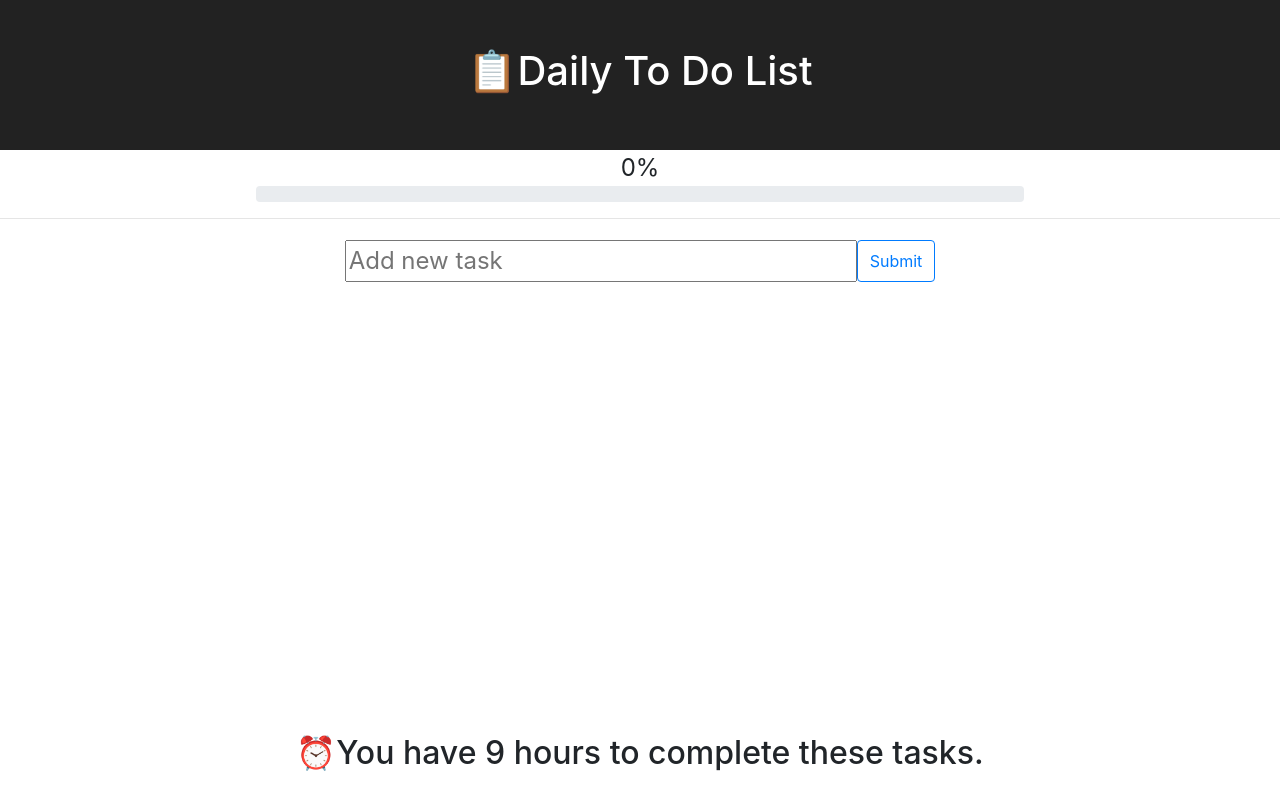
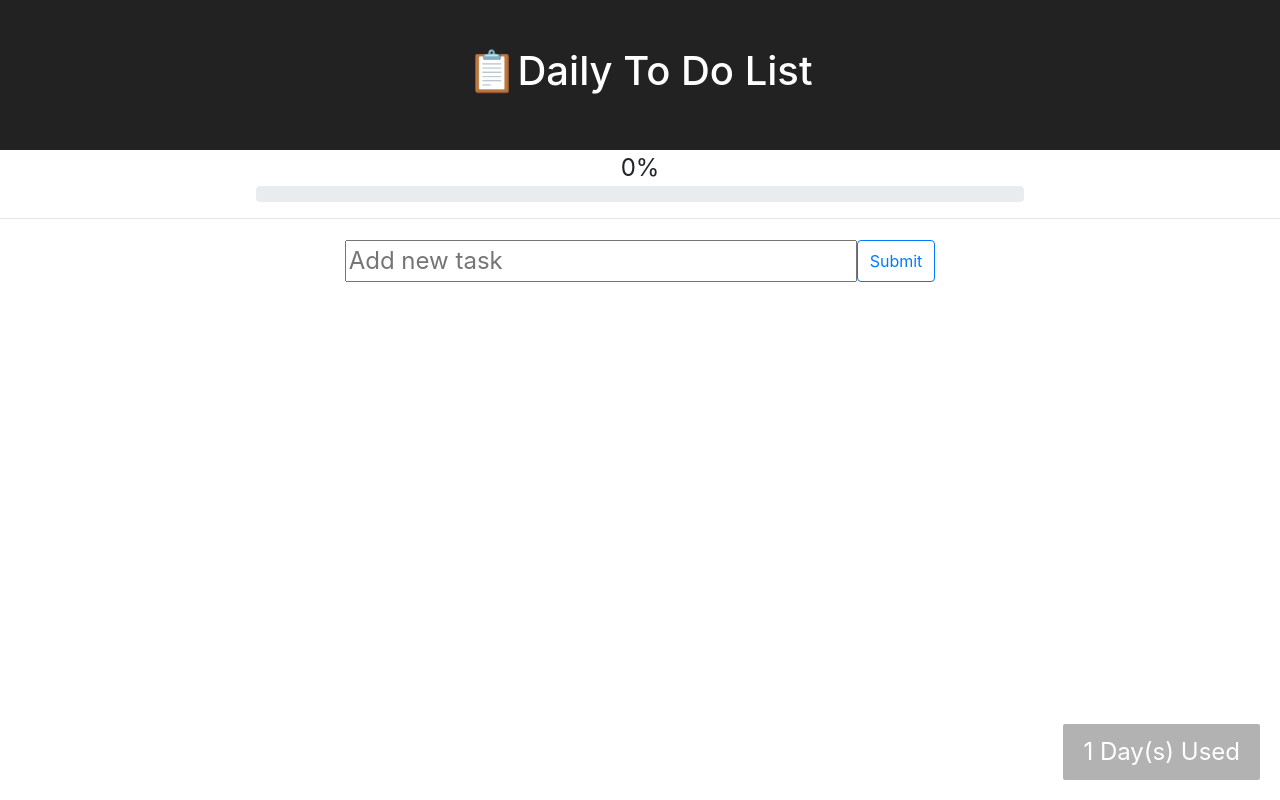
Before and after one commit to bhoang93/daily-todo, a React (Create React App) app: page / in a window 1280 px wide. Built offline with nearby package versions, Linux system fonts and the light colour scheme.

Commit message:
Updated logic, added modal

```diff
--- a/package.json
+++ b/package.json
@@ -1,7 +1,7 @@
 {
   "name": "daily-todo",
   "homepage": "http://bhoang93.github.io/daily-todo",
-  "version": "0.2.0",
+  "version": "0.3.0",
   "private": true,
   "dependencies": {
     "bootstrap": "^4.1.3",
@@ -9,6 +9,8 @@
     "localforage": "^1.7.2",
     "moment": "^2.22.2",
     "react": "^16.5.2",
+    "react-custom-scroll": "^4.0.0",
+    "react-custom-scrollbars": "^4.2.1",
     "react-dom": "^16.5.2",
     "react-scripts": "1.1.5",
     "reactstrap": "^6.4.0"
--- a/public/index.html
+++ b/public/index.html
@@ -26,6 +26,7 @@
       You need to enable JavaScript to run this app.
     </noscript>
     <div id="root"></div>
+    <div id="modal-root"></div>
     <!--
       This HTML file is a template.
       If you open it directly in the browser, you will see an empty page.
--- a/src/App.css
+++ b/src/App.css
@@ -1,6 +1,7 @@
 .App {
   text-align: center;
   font-size: 1.5em;
+  position: relative;
 }
 
 .App-header {
@@ -22,3 +23,13 @@
   display: flex;
   justify-content: center;
 }
+
+.tracker {
+  position: fixed;
+  bottom: 20px;
+  right: 20px;
+  background-color: rgba(0, 0, 0, 0.3);
+  padding: 10px 20px;
+  color: white;
+  border-radius: 2px;
+}
--- a/src/App.js
+++ b/src/App.js
@@ -6,7 +6,6 @@ import moment from "moment";
 
 import ToDoList from "./Components/ToDoList";
 import ProgressBar from "./Components/ProgressBar";
-import CountdownToTomorrow from "./Components/CountdownToTomorrow";
 
 const localforage = require("localforage");
 
@@ -19,20 +18,12 @@ class App extends Component {
     this.state = {
       toDoItems: [],
       completedItems: [],
-      today: "",
+      totalDays: 1,
       percentDone: 0
     };
   }
 
   componentDidMount() {
-    let utc = moment().format("MMM Do YY");
-
-    if (utc !== this.state.today) {
-      this.toDoItems = this.toDoItems.concat(this.completedItems);
-      this.completedItems = [];
-      localforage.setItem("today", utc);
-    }
-
     localforage
       .getItem("toDoItems")
       .then(list => {
@@ -60,30 +51,34 @@ class App extends Component {
       })
       .then(() => this.progressUpdate());
 
-    localforage.getItem("today").then(day => {
-      if (day !== null) {
-        this.setState({ today: day });
-      }
-    });
+    let day = moment().format("dddd");
+    let oldDay;
+    localforage.getItem("today").then(day => (oldDay = day));
+    if (day !== oldDay) {
+      localforage.getItem("count").then(count => {
+        count === null
+          ? localforage.setItem("count", 1)
+          : localforage.setItem("count", count + 1);
+        this.setState({ count: count + 1 });
+      });
+
+      this.toDoItems = this.toDoItems.concat(this.completedItems);
+      this.completedItems = [];
+      localforage.setItem("today", day).then(() =>
+        this.setState(
+          {
+            toDoItems: this.toDoItems,
+            completedItems: this.completedItems
+          },
+          () => this.progressUpdate()
+        )
+      );
+    }
   }
-
-  getDataFromDb = (key, stateField, stateData) => {
-    localforage
-      .getItem(key)
-      .then(data => {
-        if (data !== null) {
-          stateData = data;
-        }
-      })
-      .then(() => {
-        this.setState({
-          [stateField]: stateData
-        });
-      });
-  };
 
   toDoItems = [];
   completedItems = [];
+  today = "";
 
   updateArrays = () => {
     this.setState(
@@ -117,29 +112,29 @@ class App extends Component {
   addNewTask = event => {
     if (event.key === "Enter" || event === "click") {
       let input = this.inputField.current.value;
-      if (input !== "") {
-        this.toDoItems.push(input);
+      if (input !== "" && this.toDoItems.indexOf(input) === -1) {
+        this.toDoItems = [...this.toDoItems, input];
         this.updateArrays();
         this.inputField.current.value = "";
       }
     }
   };
 
-  removeTask = key => {
-    let index = this.toDoItems.indexOf(key);
-    this.toDoItems.splice(index, 1);
+  removeTask = removedTask => {
+    let newArray = this.toDoItems.filter(task => task !== removedTask);
+    this.toDoItems = newArray;
     this.updateArrays();
   };
 
   completeTask = item => {
-    this.completedItems.push(item);
+    this.completedItems = [...this.completedItems, item];
     this.removeTask(item);
   };
 
   addTaskBackToList = item => {
     this.toDoItems.push(item);
-    let index = this.completedItems.indexOf(item);
-    this.completedItems.splice(item, 1);
+    let newArray = this.toDoItems.filter(task => task !== item);
+    this.completedItems = newArray;
     this.updateArrays();
   };
 
@@ -148,7 +143,9 @@ class App extends Component {
       <div className="App">
         <header className="App-header">
           <h1 className="App-title">
-            <span>📋</span>Daily To Do List
+            <span role="img" aria-label="clipboard">
+              📋
+            </span>Daily To Do List
           </h1>
         </header>
         <ProgressBar percentDone={this.state.percentDone} />
@@ -169,6 +166,7 @@ class App extends Component {
             Submit
           </Button>
         </div>
+
         <ToDoList
           completeTask={this.completeTask}
           removeTask={this.removeTask}
@@ -177,7 +175,7 @@ class App extends Component {
           addTaskBackToList={this.addTaskBackToList}
         />
 
-        <CountdownToTomorrow percentDone={this.state.percentDone} />
+        <div className="tracker">{this.state.totalDays} Day(s) Used</div>
       </div>
     );
   }
--- a/src/Components/CountdownToTomorrow.js
+++ /dev/null
@@ -1,35 +0,0 @@
-import React from "react";
-import moment from "moment";
-
-const timeUntilTomorrow = () => {
-  let tomorrow = moment()
-    .endOf("day")
-    .fromNow()
-    .split(" ");
-  return `You have ${tomorrow[1]} ${tomorrow[2]} to complete these tasks.`;
-};
-
-const CountdownToTomorrow = ({ percentDone }) => {
-  return (
-    <div
-      style={{
-        position: "fixed",
-        margin: "auto",
-        left: 0,
-        right: 0,
-        bottom: 20
-      }}
-    >
-      {percentDone === "100" ? (
-        <h2>All tasks complete. Good job!</h2>
-      ) : (
-        <h2>
-          <span>⏰</span>
-          {timeUntilTomorrow()}
-        </h2>
-      )}
-    </div>
-  );
-};
-
-export default CountdownToTomorrow;
--- /dev/null
+++ b/src/Components/Modal.css
@@ -0,0 +1,36 @@
+#modal-root {
+  position: relative;
+}
+
+.modalBg {
+  position: fixed;
+  top: 0;
+  left: 0;
+  height: 100%;
+  width: 100%;
+  background-color: rgba(0, 0, 0, 0.4);
+  z-index: 999;
+}
+
+.modalBox {
+  position: fixed;
+  top: 50%;
+  left: 50%;
+  transform: translate(-50%, -50%);
+  background-color: white;
+  height: 150px;
+  width: 30%;
+  display: flex;
+  justify-content: center;
+  align-items: center;
+  flex-direction: column;
+  border-radius: 3px;
+  box-shadow: 0 10px 15px rgba(0, 0, 0, 0.3);
+  z-index: 1000;
+}
+
+.buttons {
+  width: 20%;
+  display: flex;
+  justify-content: space-evenly;
+}
--- /dev/null
+++ b/src/Components/Modal.js
@@ -0,0 +1,26 @@
+import React from "react";
+import ReactDOM from "react-dom";
+import "./Modal.css";
+
+const modalRoot = document.getElementById("modal-root");
+
+class Modal extends React.Component {
+  constructor(props) {
+    super(props);
+    this.el = document.createElement("div");
+  }
+
+  componentDidMount() {
+    modalRoot.appendChild(this.el);
+  }
+
+  componentWillUnmount() {
+    modalRoot.removeChild(this.el);
+  }
+
+  render() {
+    return ReactDOM.createPortal(this.props.children, this.el);
+  }
+}
+
+export default Modal;
--- a/src/Components/ProgressBar.js
+++ b/src/Components/ProgressBar.js
@@ -7,7 +7,11 @@ const ProgressBar = ({ percentDone }) => {
     <div>
       <div className="text-center">
         {percentDone + "%"}
-        {percentDone === "100" && <span>🏆</span>}
+        {percentDone === "100" && (
+          <span role="img" aria-label="trophy">
+            🏆
+          </span>
+        )}
       </div>
       <Progress style={{ width: "60%", margin: "auto" }} value={percentDone} />
     </div>
--- a/src/Components/ToDoList.js
+++ b/src/Components/ToDoList.js
@@ -1,16 +1,67 @@
 import React from "react";
 
 import { Button, ListGroup, ListGroupItem } from "reactstrap";
+import { Scrollbars } from "react-custom-scrollbars";
+import Modal from "./Modal";
 
-const ToDoList = ({
+class ToDoList extends React.Component {
+  constructor() {
+    super();
+    this.state = {
+      modalOpen: false,
+      item: ""
+    };
+  }
+
+  confirmRemoveItem = item => {
+    this.setState({ modalOpen: false });
+    this.props.removeTask(item);
+  };
+
+  onClickRemoveButton = item => {
+    this.setState({ modalOpen: true, item });
+  };
+
+  render() {
+    const {
       toDoItems,
+      completeTask,
       completedItems,
-  removeTask,
-  completeTask,
       addTaskBackToList
-}) => {
+    } = this.props;
     return (
-    <ListGroup style={{ width: "90%", margin: "auto", paddingTop: "10px" }}>
+      <div>
+        {this.state.modalOpen && (
+          <Modal>
+            <div className="modalBox">
+              <p>Are you sure you want to remove "{this.state.item}"?</p>
+              <div className="buttons">
+                <Button
+                  color="success"
+                  onClick={() => this.confirmRemoveItem(this.state.item)}
+                >
+                  Yes
+                </Button>
+                <Button
+                  color="danger"
+                  onClick={() => this.setState({ modalOpen: false })}
+                >
+                  No
+                </Button>
+              </div>
+            </div>
+            <div className="modalBg" />
+          </Modal>
+        )}
+        <Scrollbars style={{ height: 500 }}>
+          <div className="ToDoList">
+            <ListGroup
+              style={{
+                width: "90%",
+                margin: "auto",
+                paddingTop: "10px"
+              }}
+            >
               {toDoItems.map(item => {
                 return (
                   <ListGroupItem
@@ -22,7 +73,10 @@ const ToDoList = ({
                     <Button color="success" onClick={() => completeTask(item)}>
                       Complete
                     </Button>
-            <Button color="danger" onClick={() => removeTask(item)}>
+                    <Button
+                      color="danger"
+                      onClick={() => this.onClickRemoveButton(item)}
+                    >
                       Remove
                     </Button>
                   </ListGroupItem>
@@ -39,14 +93,21 @@ const ToDoList = ({
                     }}
                   >
                     <span className="col">{item} ✓</span>
-            <Button color="warning" onClick={() => addTaskBackToList(item)}>
+                    <Button
+                      color="warning"
+                      onClick={() => addTaskBackToList(item)}
+                    >
                       Undo
                     </Button>
                   </ListGroupItem>
                 );
               })}
             </ListGroup>
+          </div>
+        </Scrollbars>
+      </div>
     );
-};
+  }
+}
 
 export default ToDoList;
```
Also changed, not shown: src/logo.svg (deleted), 1 other file (tests, documents, lock files or other folders). Lines whose indentation alone changed are shown as unchanged.
